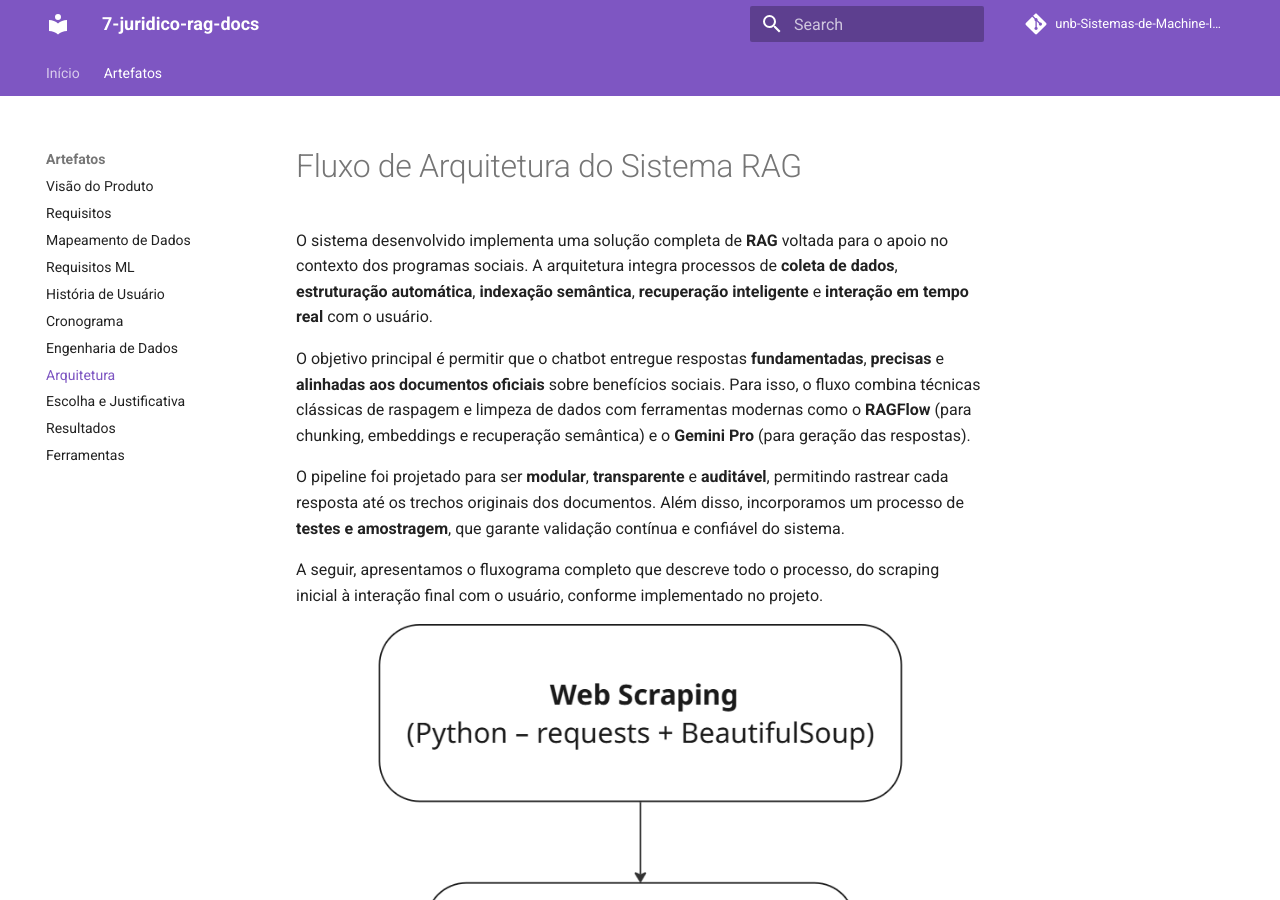
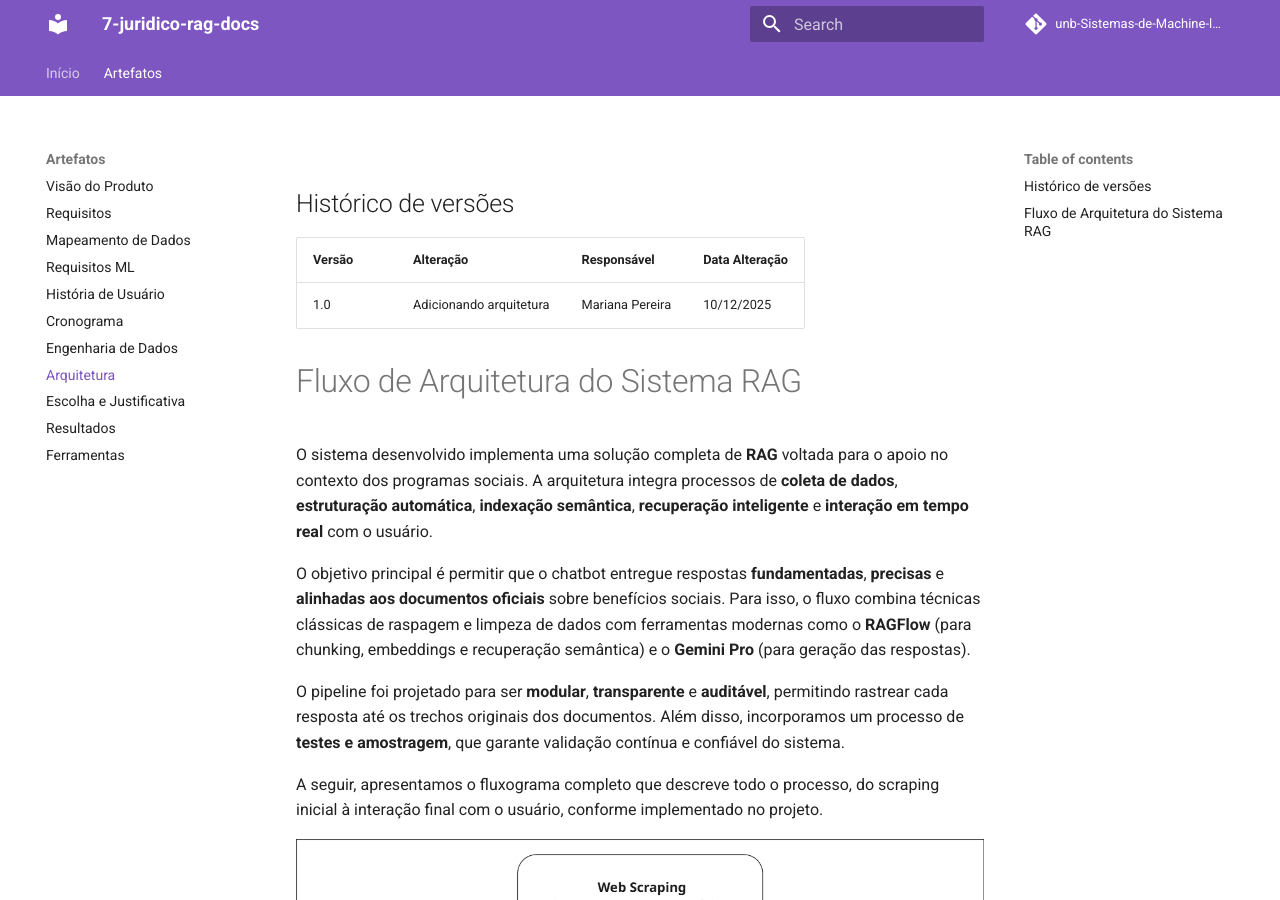
Before and after one commit to unb-Sistemas-de-Machine-learning/7-juridico-rag-docs, an MkDocs documentation site: the page built from docs/Artefatos/arquitetura.md, in a window 1280 px wide and 900 px high. Built offline with MkDocs 1.6.1 and Material for MkDocs 9.7.7, drawn with Linux system fonts in a browser that asks for light colours; comment, search, counter and statistics services are not loaded.

Commit message:
fix: diagrama de arquitetura

```diff
--- a/docs/Artefatos/arquitetura.md
+++ b/docs/Artefatos/arquitetura.md
@@ -1,3 +1,10 @@
+## Histórico de versões
+
+| Versão | Alteração       | Responsável         | Data Alteração |
+|--------|-----------------|---------------------|----------------|
+| 1.0    | Adicionando arquitetura | Mariana Pereira |  10/12/2025 |
+
+
 # Fluxo de Arquitetura do Sistema RAG
 
 O sistema desenvolvido implementa uma solução completa de **RAG** voltada para o apoio no contexto dos programas sociais. A arquitetura integra processos de **coleta de dados**, **estruturação automática**, **indexação semântica**, **recuperação inteligente** e **interação em tempo real** com o usuário.
@@ -8,4 +15,4 @@
 
 A seguir, apresentamos o fluxograma completo que descreve todo o processo, do scraping inicial à interação final com o usuário, conforme implementado no projeto.
 
-![diagrama de arquitetura](./images/arquitetura.png)
+![diagrama de arquitetura](./images/diagrama_arquitetura.png)
```
Also changed, not shown: docs/Artefatos/images/diagrama_arquitetura.png (added).
